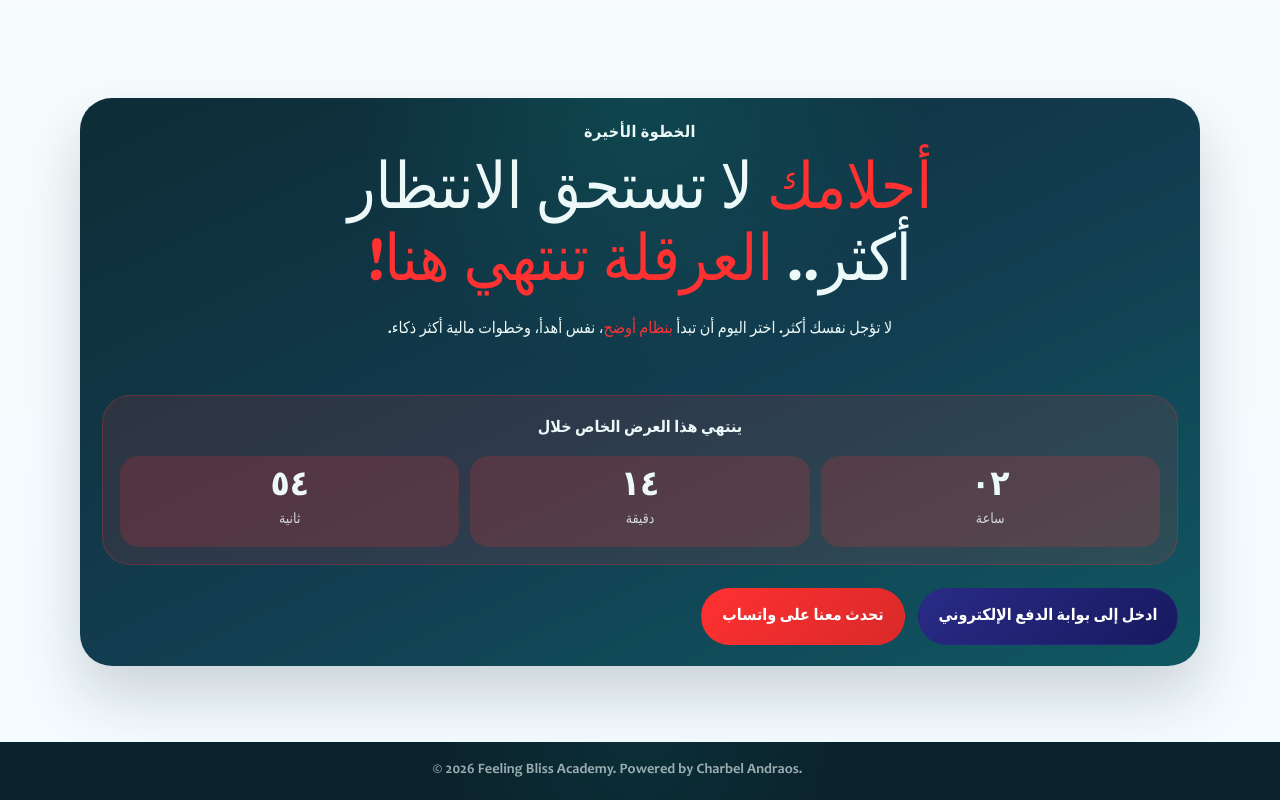
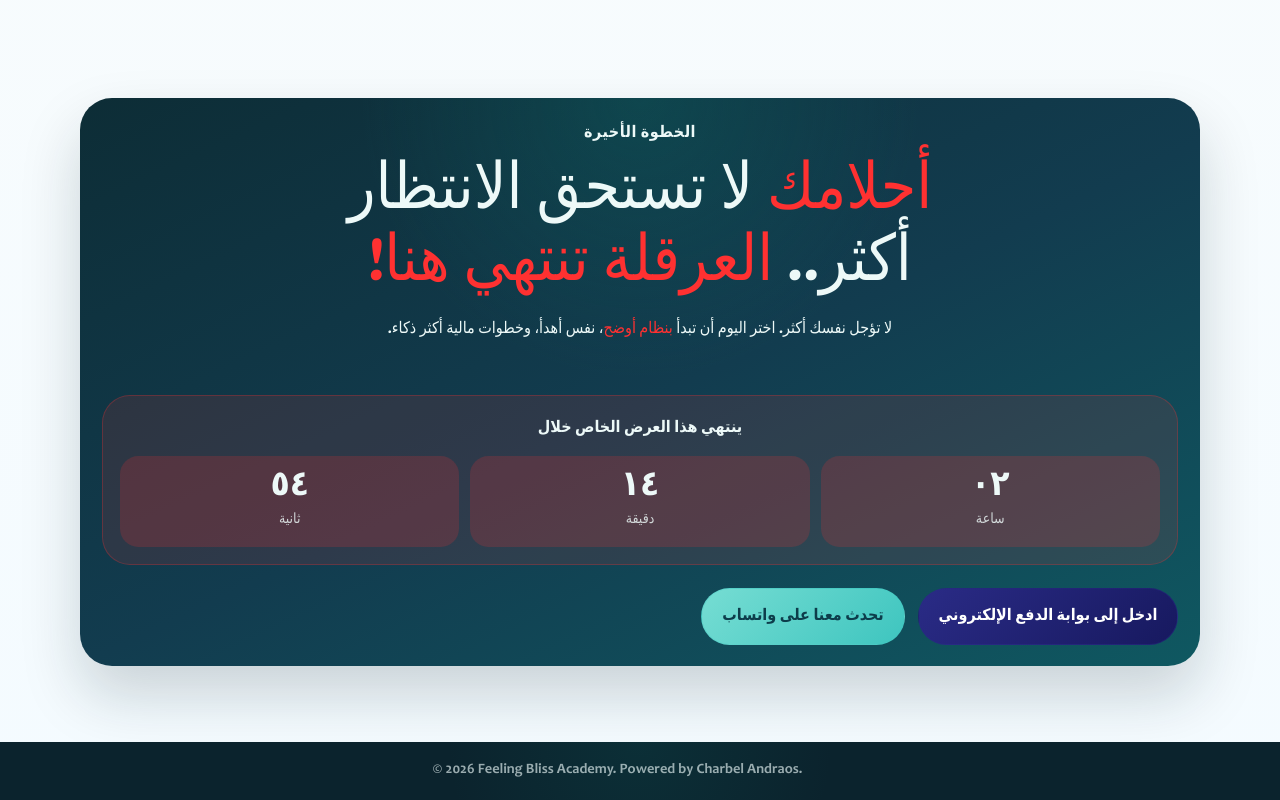
Before and after one commit to candraos/feelingblissacademy.com, a Next.js app: page / in a window 1280 px wide. Shown: the part 5142-5942 px from the top of the page. Built offline with nearby package versions, Linux system fonts and the light colour scheme; no server answers.

Commit message:
change last btn color

```diff
--- a/src/app/globals.css
+++ b/src/app/globals.css
@@ -813,9 +813,14 @@ section[id] {
 
 
 .button-secondary.button-red {
-  color: #ffffff;
-  background: linear-gradient(135deg, #ff3131, #d92929);
-  border-color: rgba(255, 49, 49, 0.22);
+  color: #0d3d4b;
+  background: linear-gradient(135deg, #76ddd3, #3ec5bf);
+  border-color: rgba(62, 197, 191, 0.34);
+}
+
+.button-secondary.button-red:hover,
+.button-secondary.button-red:focus-visible {
+  box-shadow: 0 16px 36px rgba(62, 197, 191, 0.28);
 }
 
 .countdown-grid strong {
```
